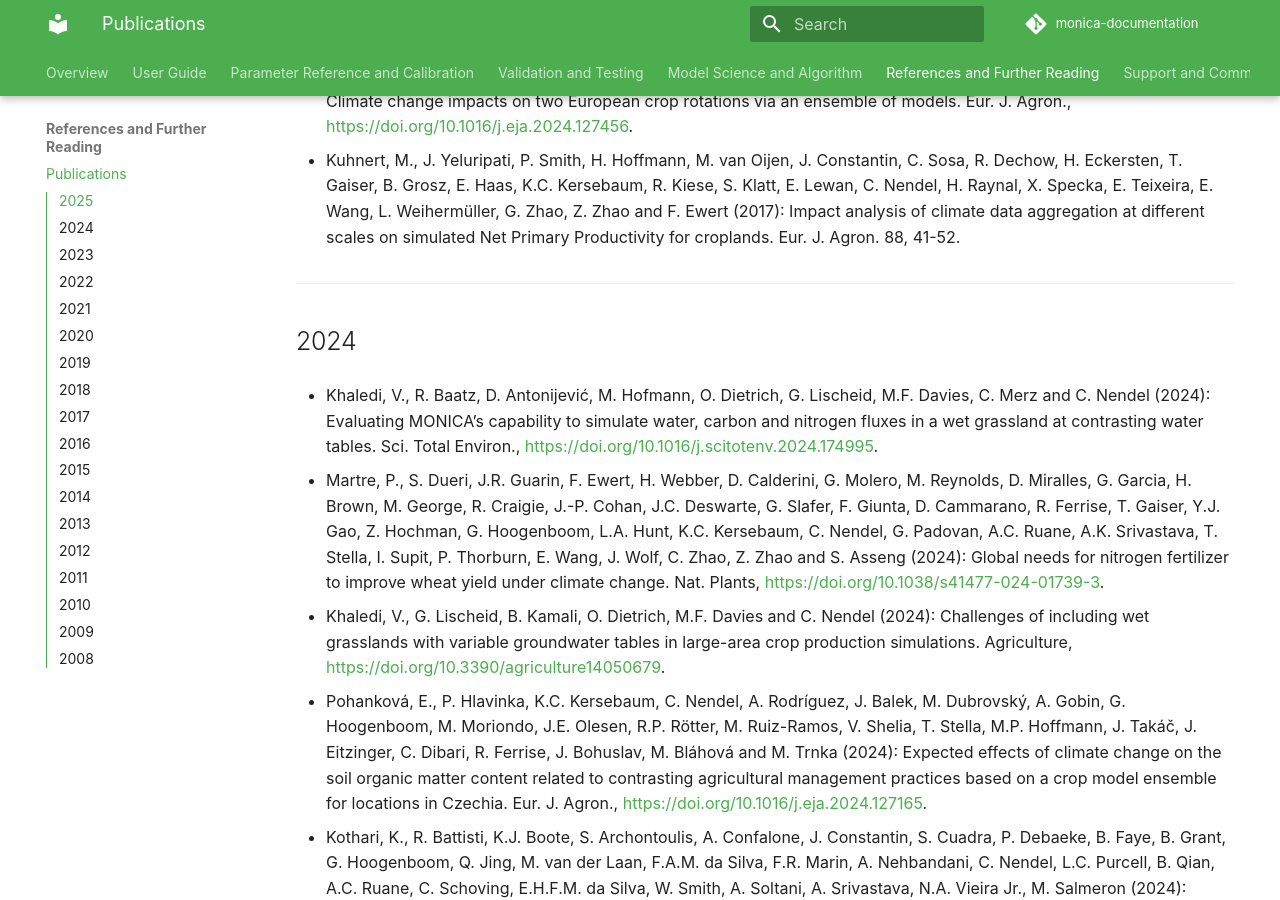
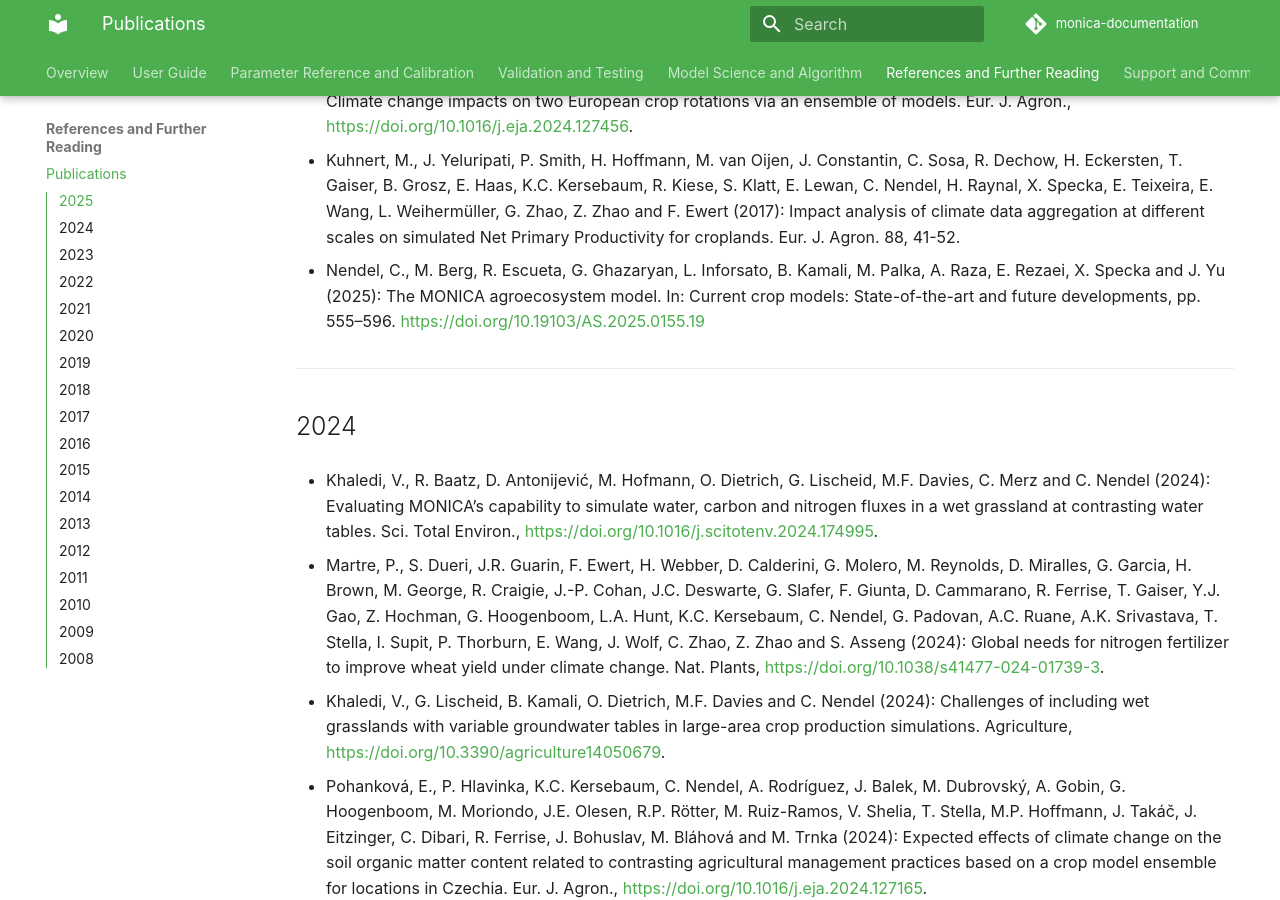
Before and after one commit to zalf-rpm/monica-documentation, an MkDocs documentation site: the page built from docs/references/publications.md, in a window 1280 px wide and 900 px high, scrolled down 937 px. Built offline with MkDocs 1.6.1 and Material for MkDocs 9.7.7, drawn with Linux system fonts in a browser that asks for light colours; comment, search, counter and statistics services are not loaded.

Commit message:
Add publication to 2025 list

```diff
--- a/docs/references/publications.md
+++ b/docs/references/publications.md
@@ -17,6 +17,8 @@
 * Pohanková, E., P. Hlavinka, K.C. Kersebaum, C. Nendel, A. Rodríguez, J. Balek, J. Balkovič, M. Dubrovský, G. Hoogenboom, M. Moriondo, J.E. Olesen, J.W.M. Pullens, R.P. Rötter, M. Ruiz-Ramos, V. Shelia, R. Skalský, M. Hoffmann, J. Takáč, S. Thaler, J. Eitzinger, C. Dibari, R. Ferrise, L. Leolini, J. Bohuslav, M. Bláhová, M. Fischer, M. Trnka (2025): Climate change impacts on two European crop rotations via an ensemble of models. Eur. J. Agron., [https://doi.org/10.1016/j.eja.2024.127456](https://doi.org/10.1016/j.eja.2024.127456).
 
 * Kuhnert, M., J. Yeluripati, P. Smith, H. Hoffmann, M. van Oijen, J. Constantin, C. Sosa, R. Dechow, H. Eckersten, T. Gaiser, B. Grosz, E. Haas, K.C. Kersebaum, R. Kiese, S. Klatt, E. Lewan, C. Nendel, H. Raynal, X. Specka, E. Teixeira, E. Wang, L. Weihermüller, G. Zhao, Z. Zhao and F. Ewert (2017): Impact analysis of climate data aggregation at different scales on simulated Net Primary Productivity for croplands. Eur. J. Agron. 88, 41-52.
+
+* Nendel, C., M. Berg, R. Escueta, G. Ghazaryan, L. Inforsato, B. Kamali, M. Palka, A. Raza, E. Rezaei, X. Specka and J. Yu (2025): The MONICA agroecosystem model. In: Current crop models: State-of-the-art and future developments, pp. 555–596. [https://doi.org/10.19103/AS.2025.0155.19](https://doi.org/10.19103/AS.2025.0155.19)
 
 ---
 
```
